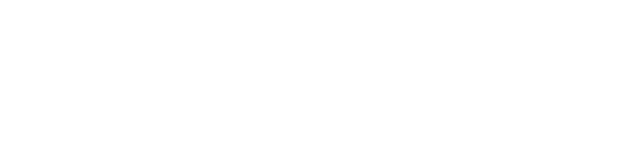
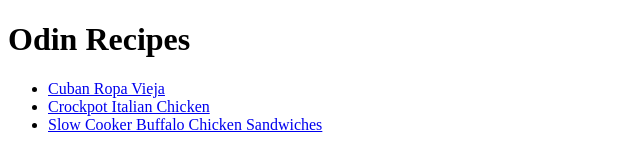
Before and after one commit to k2rosvall/odin-recipes, a plain HTML site: page index.html in a window 1280 px wide. Shown: the whole page, without its empty margins (0-640 px from the left). Drawn offline with Linux system fonts and the light colour scheme.

Commit message:
Add recipes list to index.html

```diff
--- a/index.html
+++ b/index.html
@@ -4,5 +4,13 @@
     <meta charset="UTF-8">
     <title>Odin Recipes</title>
   </head>
-  <body></body>
+  <body>
+    <h1>Odin Recipes</h1>
+
+    <ul>
+      <li><a href="recipes/cuban_ropa_vieja.html">Cuban Ropa Vieja</a></li>
+      <li><a href="recipes/italian_chicken.html">Crockpot Italian Chicken</a></li>
+      <li><a href="recipes/buffalo_chicken_sandwich.html">Slow Cooker Buffalo Chicken Sandwiches</a></li>
+    </ul>
+  </body>
 </html>
```
